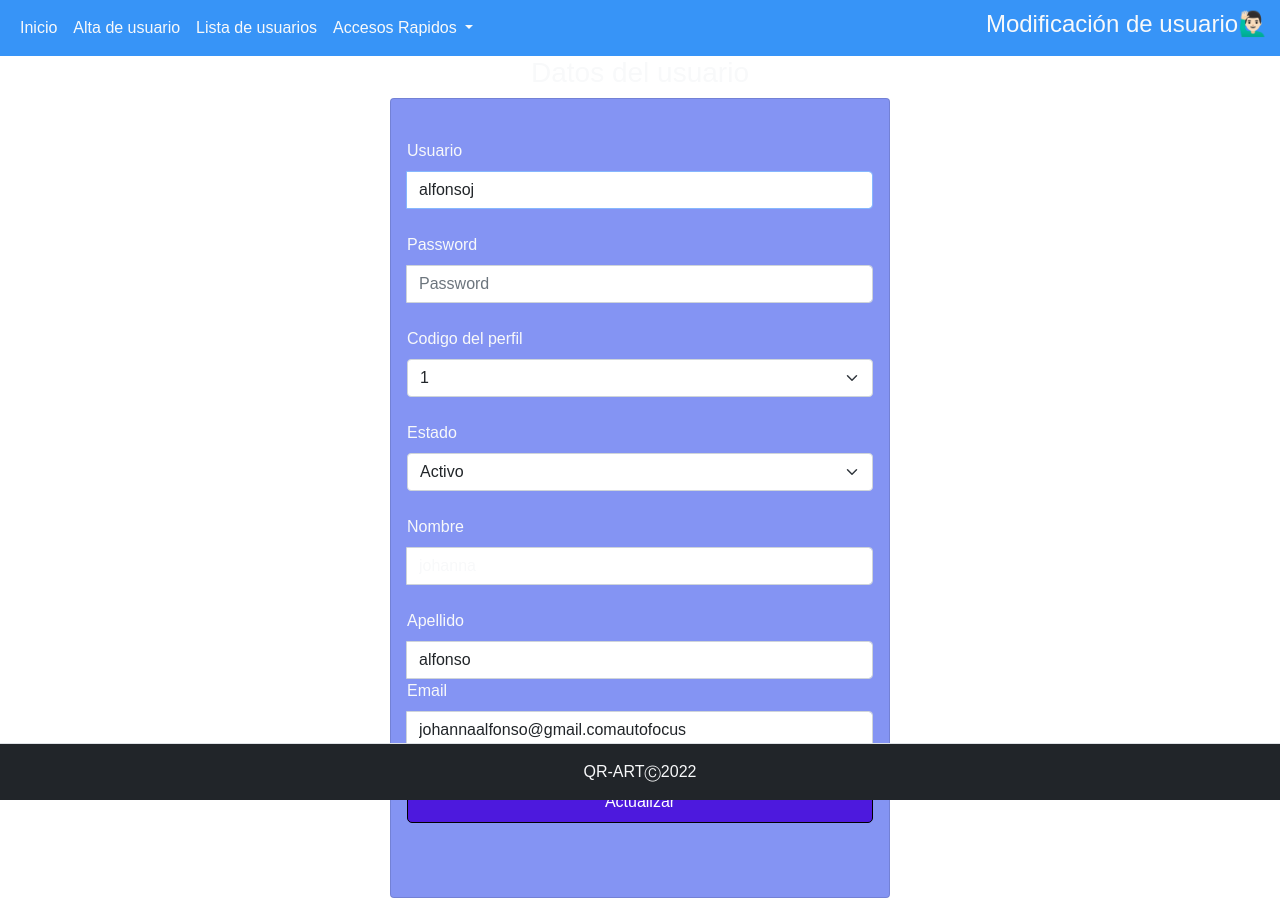
After one commit to ludanra/QR-ART, a PHP site: page /perfiles/perfil_admin/abm_productos/actualizar_prod.php?id=1 in a window 1280 px wide. The commit adds this page. Run offline with PHP 8.4, Linux system fonts and the light colour scheme; data comes from the database, SQL or seed files in the repository; some libraries are stand-ins or nearby versions; some web fonts are replaced.

Commit message:
Dany 28-9

```diff
--- /dev/null
+++ b/perfiles/perfil_admin/abm_productos/actualizar_prod.php
@@ -0,0 +1,314 @@
+<?php
+
+$conexion=mysqli_connect("localhost","root","","qr_art");
+$id= $_GET['id'];
+
+
+
+//Mostrar datos
+
+
+//Si el id esta vacio que vuelva a la lista de usuarios
+
+if(empty($_GET['id']))
+
+{
+
+  header('location:../perfiles/perfil_admin/abm_user/tablamodificacion.php');
+
+}
+
+$query="SELECT * FROM usuarios WHERE id_usuario='$id'";
+
+
+$sql="SELECT * FROM usuarios WHERE id_usuario='$id'";
+$result=mysqli_query($conexion, $sql);
+$result_query=mysqli_num_rows($result);
+
+
+if($result_query == 0){
+
+  header('location:../perfiles/perfil_admin/abm_user/tablamodificacion.php');
+
+}else{
+
+
+  $option = '';
+
+  while($data=mysqli_fetch_array($result)) {
+
+    $id_usuario = $data['id_usuario'];
+    $usuario = $data['usuario'];
+    $cod_perfil = $data['cod_perfil'];
+    $nombre_usu = $data['nombre_usu'];
+    $apellido_usu = $data['apellido_usu'];
+    $email_usu = $data['email_usu'];
+
+    if($cod_perfil == 1){
+
+      $option = '<option value="'.$cod_perfil.'" select>'.$cod_perfil.'</option>';
+    }else if($cod_perfil == 2){
+
+      $option = '<option value="'.$cod_perfil.'"select>'.$cod_perfil.'</option>';
+
+    }else if($cod_perfil == 3){
+
+      $option = '<option value="'.$cod_perfil.'"select>'.$cod_perfil.'</option>';
+
+    }
+
+
+  }
+
+}
+
+
+
+?>
+
+
+
+
+
+
+<!DOCTYPE html>
+<html lang="en">
+
+<head>
+    <meta charset="UTF-8">
+    <meta http-equiv="X-UA-Compatible" content="IE=edge">
+    <meta name="viewport" content="width=device-width, initial-scale=1.0">
+    <title>Modificacion</title>
+
+    <link rel="stylesheet" href="https://cdnjs.cloudflare.com/ajax/libs/twitter-bootstrap/5.1.3/css/bootstrap.min.css">
+    <link rel="stylesheet" href="https://cdn.datatables.net/1.12.1/css/dataTables.bootstrap5.min.css">
+   <!-- Google Font: Source Sans Pro -->
+   <link rel="stylesheet" href="https://fonts.googleapis.com/css?family=Source+Sans+Pro:300,400,400i,700&display=fallback">
+    <!-- Theme style -->
+    <link rel="stylesheet " href="../assets/stylemodi.css">
+    <!-- overlayScrollbars -->
+    <link rel="stylesheet " href="../assets/stylesnav.css">
+</head>
+
+<body>
+
+<nav class=" navbar navbar-expand-lg">
+  <div class="container-fluid">
+
+    <div class="collapse navbar-collapse" id="navbarSupportedContent">
+      <ul class="navbar-nav me-auto mb-2 mb-lg-0">
+        <li class="nav-item">
+          <a class="nav-link active text-light" aria-current="page" href="../perfiles/perfil_admin/perfil_admin.php">Inicio</a>
+        </li>
+        <li class="nav-item">
+          <a class="nav-link text-light" href="../perfiles/perfil_admin/abm_user/formulario.php">Alta de usuario</a>
+        </li>
+        <li class="nav-item">
+          <a class="nav-link text-light" href="../perfiles/perfil_admin/abm_user/tablamodificacion.php">Lista de usuarios</a>
+        </li>
+        <li class="nav-item dropdown text-light">
+          <a class="nav-link dropdown-toggle text-light" href="#" id="navbarDropdown" role="button" data-bs-toggle="dropdown" aria-expanded="false">
+            Accesos Rapidos
+          </a>
+          <ul class="dropdown-menu" aria-labelledby="navbarDropdown">
+            <li><a class="dropdown-item" href="../abm_productos/abm_productos.php">Administración De Productos🍔</a></li>
+            <li><a class="dropdown-item" href="../abm_pedidos/abm_pedidos.php">Administración De Pedidos 🗒️</a></li>
+            <li><a class="dropdown-item" href="../abm_extras/abm_extras.php">Administración De Extras🍟</a></li>
+          </ul>
+        </li>
+
+
+      </ul>
+
+
+      <h4 class="text-sm-center text-light">Modificación de usuario🙋🏻‍♂️</h4>
+
+    </div>
+  </div>
+</nav>
+
+    <nav>
+        <h3 class="text-sm-center text-light">Datos del usuario</h3>
+    </nav>
+
+
+    <div class="container">
+        <div class="d-flex justify-content-center h-100">
+            <div class="card">
+
+                <div class="card-body">
+
+                    <form action="./../../php/procesar.php" method="post">
+
+
+                      <label for="formFile " class="form-label text-light " ></label>
+
+                        <div class="input-group form-group">
+                            <div class="input-group-prepend">
+
+                            </div>
+
+                            <input type="hidden" class="form-control"  id="id_usuario" name="id_usuario" value=<?php echo $id_usuario; ?>>
+
+
+                        </div>
+
+
+
+
+
+                        <label for="formFile " class="form-label text-light " >Usuario</label>
+
+                        <div class="input-group form-group">
+                            <div class="input-group-prepend">
+
+                            </div>
+
+                            <input type="text" class="form-control" placeholder="Usuario" id="usuario " name="usuario" value=<?php echo $usuario; ?>  autofocus required>
+
+
+                        </div>
+                        <br>
+                        <label for="formFile" class="form-label text-light">Password</label>
+                        <div class="input-group form-group">
+                            <div class="input-group-prepend">
+
+                            </div>
+
+                            <input type="password" class="form-control" placeholder="Password" name="contrasena" id="contrasena" autofocus required>
+                        </div>
+                        <br>
+
+                        <label for="formFile" class="form-label text-light" name="cod_perfil" id="cod_perfil" value=<?php echo $cod_perfil; ?>>Codigo del perfil </label>
+                        <select class="form-select" name="cod_perfil" id="cod_perfil"  aria-label="Default select example">
+                            <?php
+                             echo $option;
+
+                             ?>
+                            <option value="1">Codigo_1</option>
+                            <option value="2">Codigo_2</option>
+                            <option value="3">Codigo_3</option>
+                          </select>
+                        <br>
+                        <label for="formFile" class="form-label text-light" name="cod_perfil" id="cod_perfil">Estado </label>
+                        <select class="form-select" name="est_baja_usu" id="est_baja_usu"  aria-label="Default select example">
+                            <option value="ACTIVO">Activo</option>
+
+
+
+                          </select>
+                          <BR>
+                        <label for="formFile" class="form-label text-light">Nombre</label>
+                        <div class="input-group form-group">
+                            <div class="input-group-prepend">
+
+                            </div>
+
+                            <input type="text" class="form-control text-light" placeholder="Nombre" name="nombre_usu" id="nombre_usu" value=<?php echo $nombre_usu; ?> autofocus required>
+                        </div>
+                        <br>
+                        <label for="formFile" class="form-label text-light">Apellido</label>
+                        <div class="input-group form-group">
+                            <div class="input-group-prepend">
+
+                            </div>
+                            <br>
+
+                            <input type="text" class="form-control" placeholder="Apellido" name="apellido_usu" id="apellido_usu" value=<?php echo $apellido_usu; ?> autofocus required>
+                        </div>
+                        <label for="formFile" class="form-label text-light">Email</label>
+                        <div class="input-group form-group">
+                            <div class="input-group-prepend">
+
+                            </div>
+
+                            <input type="email" class="form-control" placeholder="Email" name="email_usu" id="email_usu" value=<?php echo $email_usu; ?>autofocus required>
+                        </div>
+                        <input type="submit" name="Actualizar" value="Actualizar" />
+                </div>
+                </form>
+
+                <link rel="stylesheet" href="">
+
+            </div>
+
+
+
+    <footer class="py-3 mt-6 border-top bg-dark fixed-bottom">
+            <p class="col-md-12 mb-0 text-light text-center">QR-ARTⒸ2022</p>
+
+    </footer>
+
+
+
+
+
+<!--    </br>
+<form class="container-table container-table--edit" action="./../php/procesar.php" method="post">
+     div class="table__title table_title--edit">DATOS</div>
+        <div class="table__hearder">Usuario</div>
+        <div class="table__hearder">Cod_perfil</div>
+        <div class="table__hearder">Nombre</div>
+        <div class="table__hearder">Apellido</div>
+        <div class="table__hearder">Estado</div>
+        <div class="table__hearder">Email</div>
+        <div class="table__hearder">Editar</div>
+
+
+        <?php
+
+
+
+
+        $id=['id_usuario'];
+
+        while($mostrar=mysqli_fetch_array($result)){
+        ?>
+
+            <tr>
+
+                <input type="hidden" class="table__item" value="<?php echo $mostrar['id_usuario'];?>" name="id">
+                <th>Usuario</th>
+                <input type="text" class="table__item" value="<?php echo $mostrar['usuario'];?>" name="usuario">
+                <th>Codigo de perfil</th>
+                <input type="text" class="table__item" value="<?php echo $mostrar['cod_perfil'];?>" name="cod_perfil">
+                <th>Nombre</th>
+                <input type="text" class="table__item" value="<?php echo $mostrar['nombre_usu'];?>"  name="nombre_usu">
+                <th>Apellido</th>
+                <input type="text" class="table__item" value="<?php echo $mostrar['apellido_usu'] ?>"  name="apellido_usu">
+                <br>
+                <br>
+                <th><select class="table___item" name='est_baja_usu' id='est_baja_usu'  aria-label="Default select example" required>
+                            <option value="ACTIVO">ACTIVO</option>
+                            <option value="INACTIVO">INACTIVO</option>
+
+                          </select></th>
+                <th>Email</th>
+                <input type="text" class="table__item" value="<?php echo $mostrar['email_usu'] ?>"  name="email_usu">
+                <input class="btn btn-primary" type= "submit" value="actualizar" class="container__submit container__submit--actualizar">
+
+
+            </tr>
+
+        </tbody>
+        <?php
+        }
+        ?>
+
+    </table>
+-->
+
+<script src="https://cdn.jsdelivr.net/npm/bootstrap@5.0.2/dist/js/bootstrap.bundle.min.js" integrity="sha384-MrcW6ZMFYlzcLA8Nl+NtUVF0sA7MsXsP1UyJoMp4YLEuNSfAP+JcXn/tWtIaxVXM" crossorigin="anonymous"></script>
+
+
+    <script src="https://code.jquery.com/jquery-3.5.1.js"></script>
+    <script src="https://cdn.datatables.net/1.12.1/js/jquery.dataTables.min.js"></script>
+    <script src="https://cdn.datatables.net/1.12.1/js/dataTables.bootstrap5.min.js"></script>
+
+
+
+</form>
+
+</body>
+
+</html>
--- a/perfiles/perfil_admin/perfil_admin.php
+++ b/perfiles/perfil_admin/perfil_admin.php
@@ -60,7 +60,7 @@
         <div class="container-fluid ">
             <div class="row mb-2 ">
                 <div class="col-sm-8">
-                    <h1 class="text-right"><?php echo 'Bienvenid@ ' .$nombre. $apellido;?> </h1>
+                    <h1 class="text-right"><?php echo 'Bienvenid@ ' .$nombre." ". $apellido;?> </h1>
                 </div>
                 <!-- /.col -->
                 <!-- /.col -->
```
